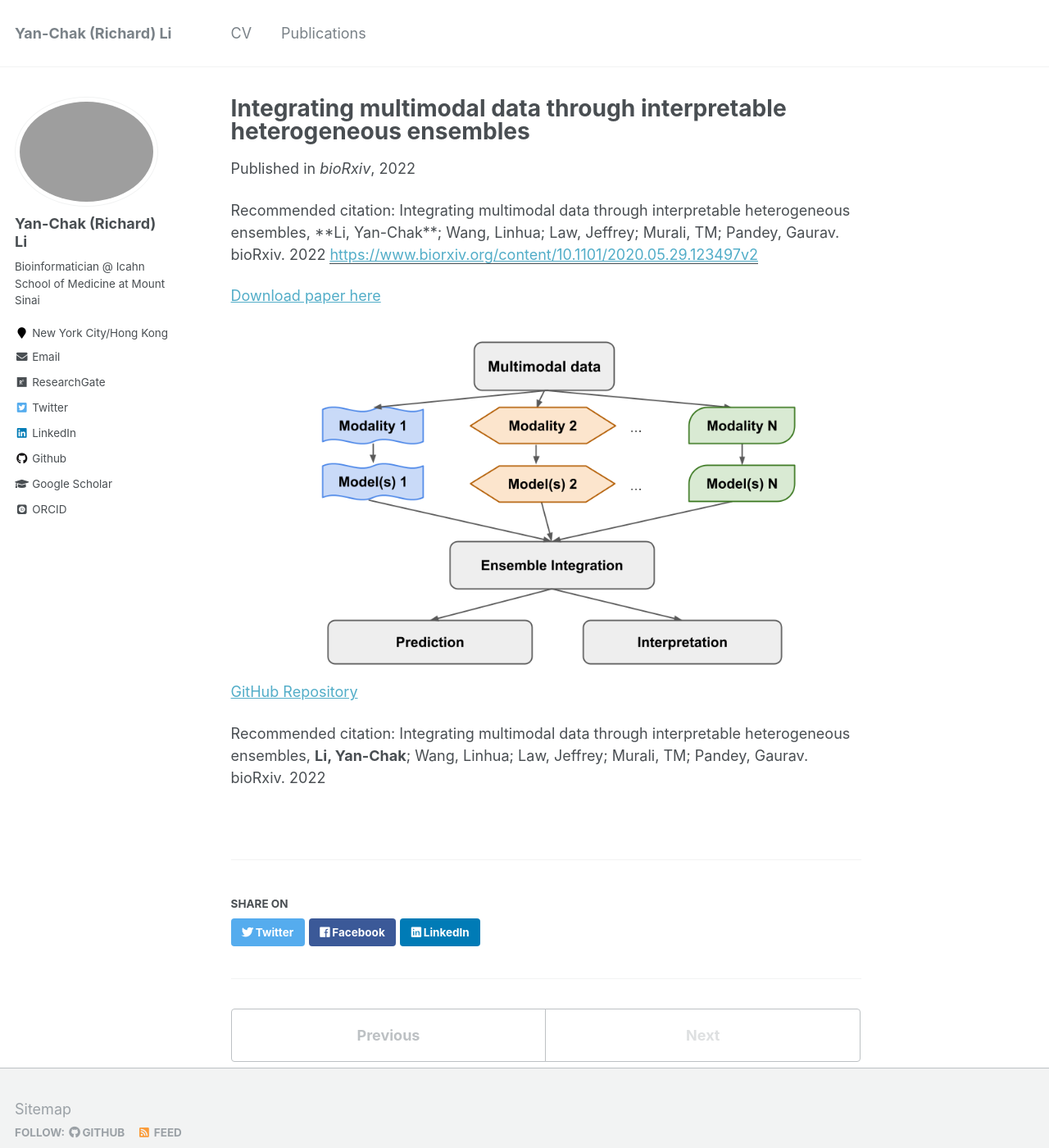
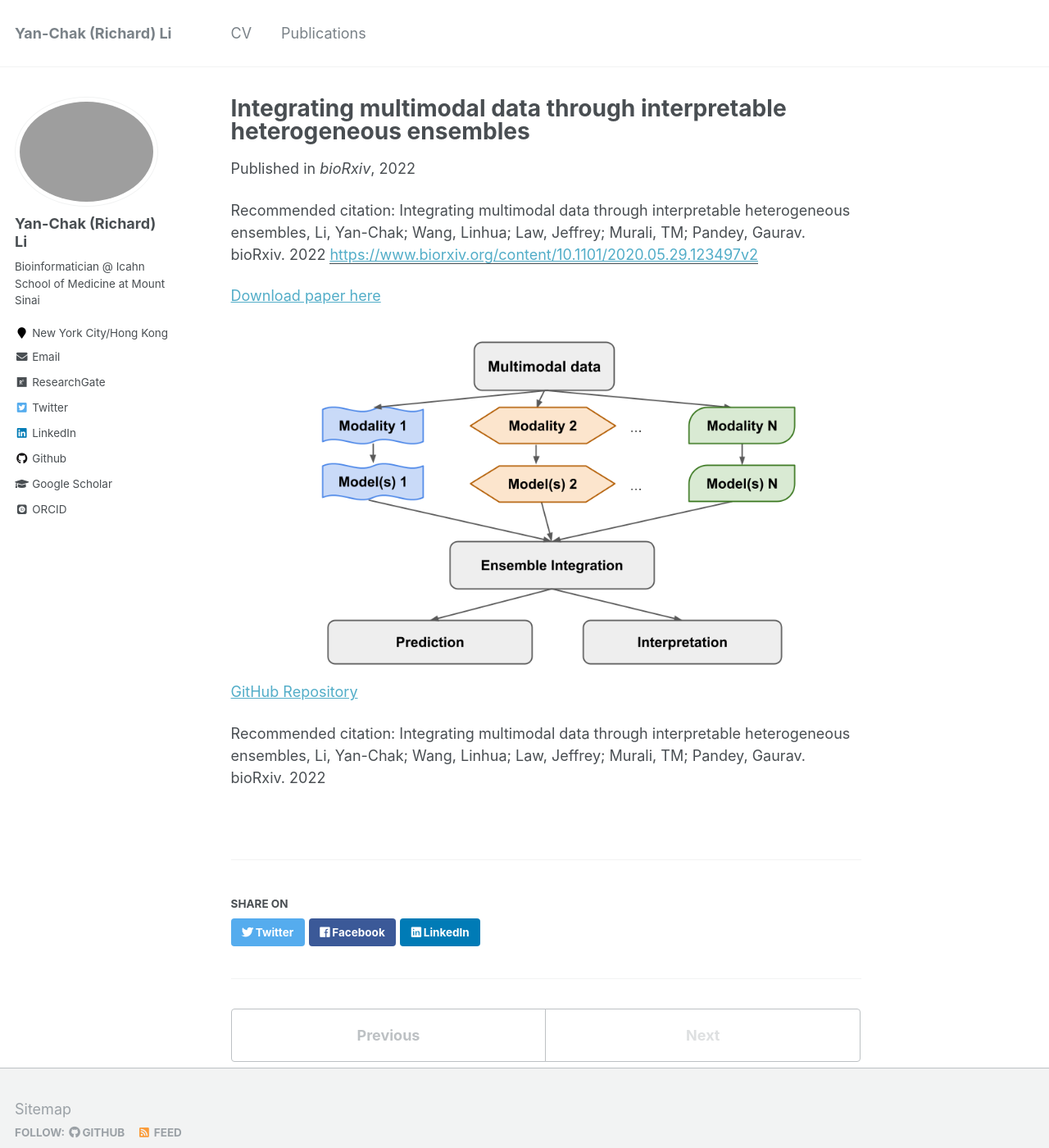
Before and after one commit to huhrichard/huhrichard.github.io, a Jekyll site: the page built from _publications/2022-01-15-EI.md, in a window 1280 px wide and 1400 px high. Shown: the whole window at 82% size. Built offline with Jekyll 4.4.1, drawn with Linux system fonts in a browser that asks for light colours; some web fonts are replaced.

Commit message:
no message

```diff
--- a/_publications/2022-01-15-EI.md
+++ b/_publications/2022-01-15-EI.md
@@ -6,11 +6,11 @@ excerpt: '![](../images/pub_figures/eipreprint1.png)[GitHub Repository](https://
 date: 2022-01-15
 venue: 'bioRxiv'
 paperurl: 'https://www.biorxiv.org/content/10.1101/2020.05.29.123497v2'
-citation: 'Integrating multimodal data through interpretable heterogeneous ensembles, **Li, Yan-Chak**; Wang, Linhua; Law, Jeffrey; Murali, TM; Pandey, Gaurav. bioRxiv. 2022'
+citation: 'Integrating multimodal data through interpretable heterogeneous ensembles, Li, Yan-Chak; Wang, Linhua; Law, Jeffrey; Murali, TM; Pandey, Gaurav. bioRxiv. 2022'
 ---
 
 <a href='https://www.biorxiv.org/content/10.1101/2020.05.29.123497v2'>Download paper here</a>
 
 ![](../images/pub_figures/eipreprint1.png)[GitHub Repository](https://github.com/GauravPandeyLab/ensemble_integration)
 
-Recommended citation: Integrating multimodal data through interpretable heterogeneous ensembles, **Li, Yan-Chak**; Wang, Linhua; Law, Jeffrey; Murali, TM; Pandey, Gaurav. bioRxiv. 2022
+Recommended citation: Integrating multimodal data through interpretable heterogeneous ensembles, Li, Yan-Chak; Wang, Linhua; Law, Jeffrey; Murali, TM; Pandey, Gaurav. bioRxiv. 2022
```
Also changed, not shown: _publications/2020-10-01-covid-predictor.md (+2 -2 lines), _publications/2021-10-05-asthma-deep.md (+2 -2 lines), _publications/2021-10-23-beat-pd.md (+2 -2 lines).
